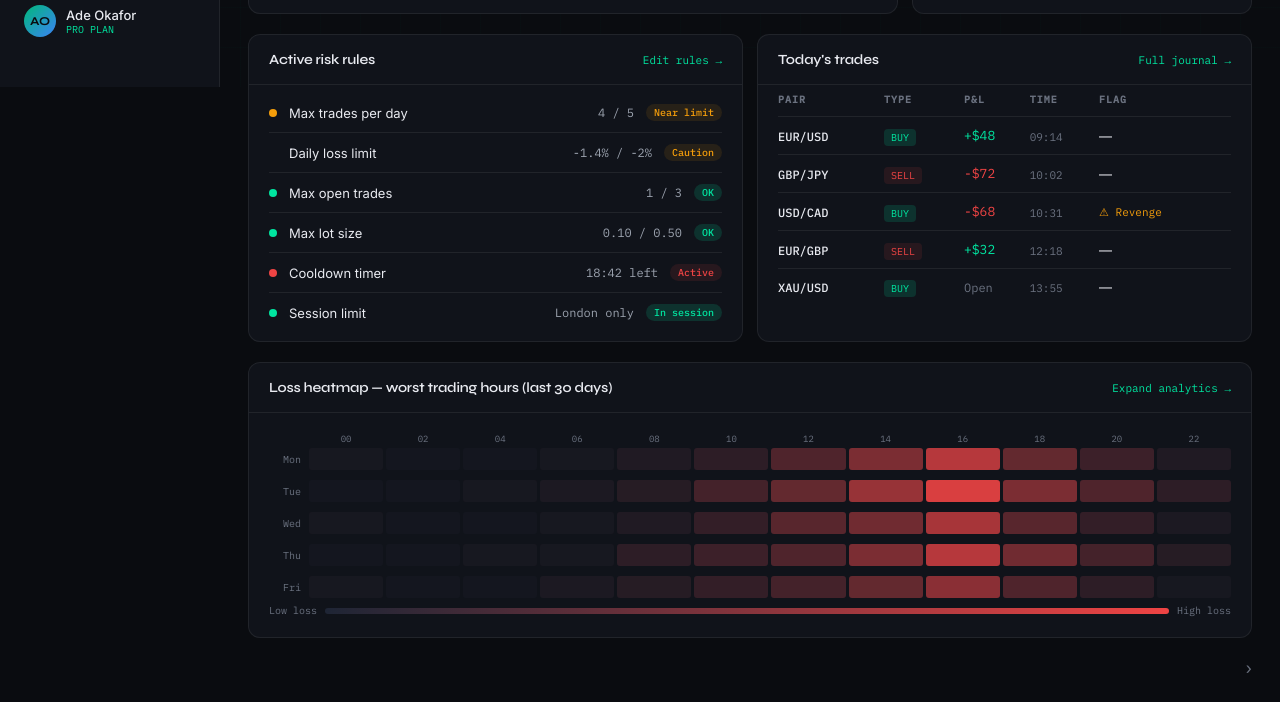
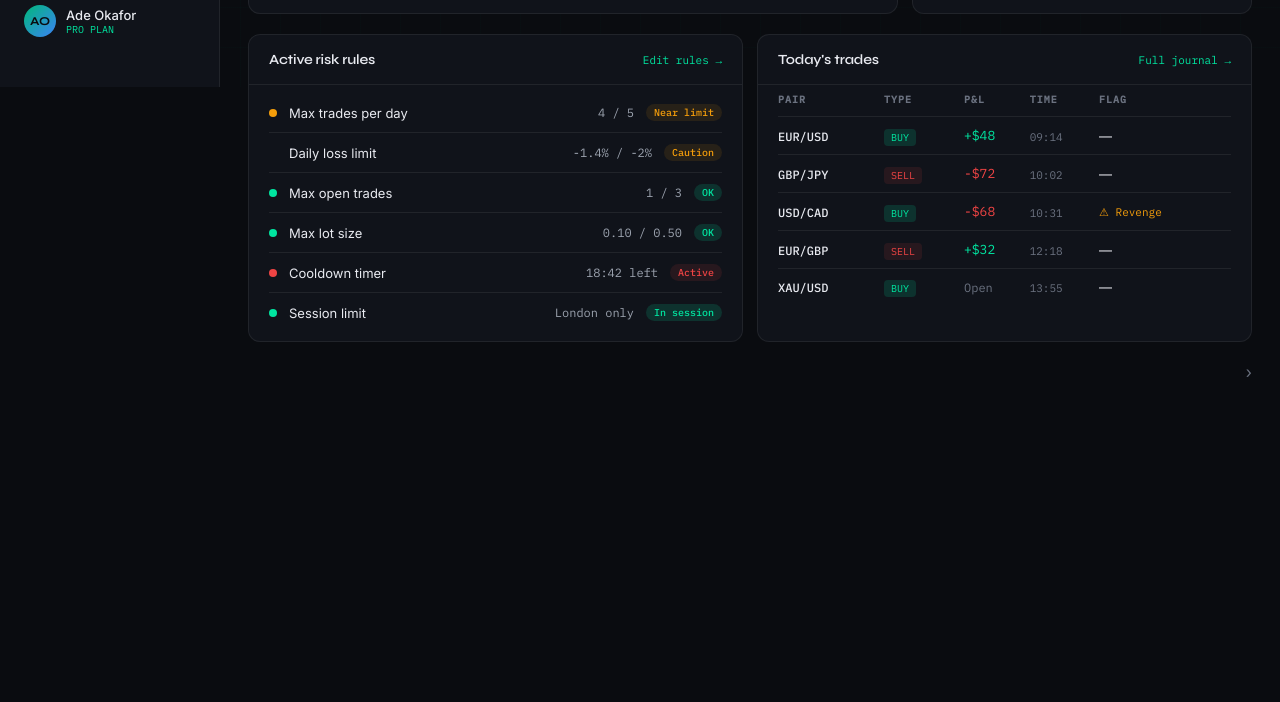
Before and after one commit to African-prinze/Risk-Guard, a plain HTML site: page index.html in a window 1280 px wide. Shown: the part 713-1415 px from the top of the page. After the commit the page ends 1119 px from the top, so only its background shows below. Drawn offline with Linux system fonts and the light colour scheme.

Commit message:
Update index.html

```diff
--- a/index.html
+++ b/index.html
@@ -994,35 +994,7 @@
 
       </div>
 
-      <!-- Session heatmap -->
-      <div class="card">
-        <div class="card-header">
-          <div class="card-title">Loss heatmap — worst trading hours (last 30 days)</div>
-          <div class="card-action">Expand analytics →</div>
-        </div>
-        <div class="card-body">
-          <div class="heatmap-hours">
-            <div class="heatmap-hour-label">00</div>
-            <div class="heatmap-hour-label">02</div>
-            <div class="heatmap-hour-label">04</div>
-            <div class="heatmap-hour-label">06</div>
-            <div class="heatmap-hour-label">08</div>
-            <div class="heatmap-hour-label">10</div>
-            <div class="heatmap-hour-label">12</div>
-            <div class="heatmap-hour-label">14</div>
-            <div class="heatmap-hour-label">16</div>
-            <div class="heatmap-hour-label">18</div>
-            <div class="heatmap-hour-label">20</div>
-            <div class="heatmap-hour-label">22</div>
-          </div>
-          <div class="heatmap-wrap" id="heatmap"></div>
-          <div class="heatmap-legend">
-            <span>Low loss</span>
-            <div class="legend-gradient"></div>
-            <span>High loss</span>
-          </div>
-        </div>
-      </div>
+
 
 
           <div class="util-arrow">›</div>
```
